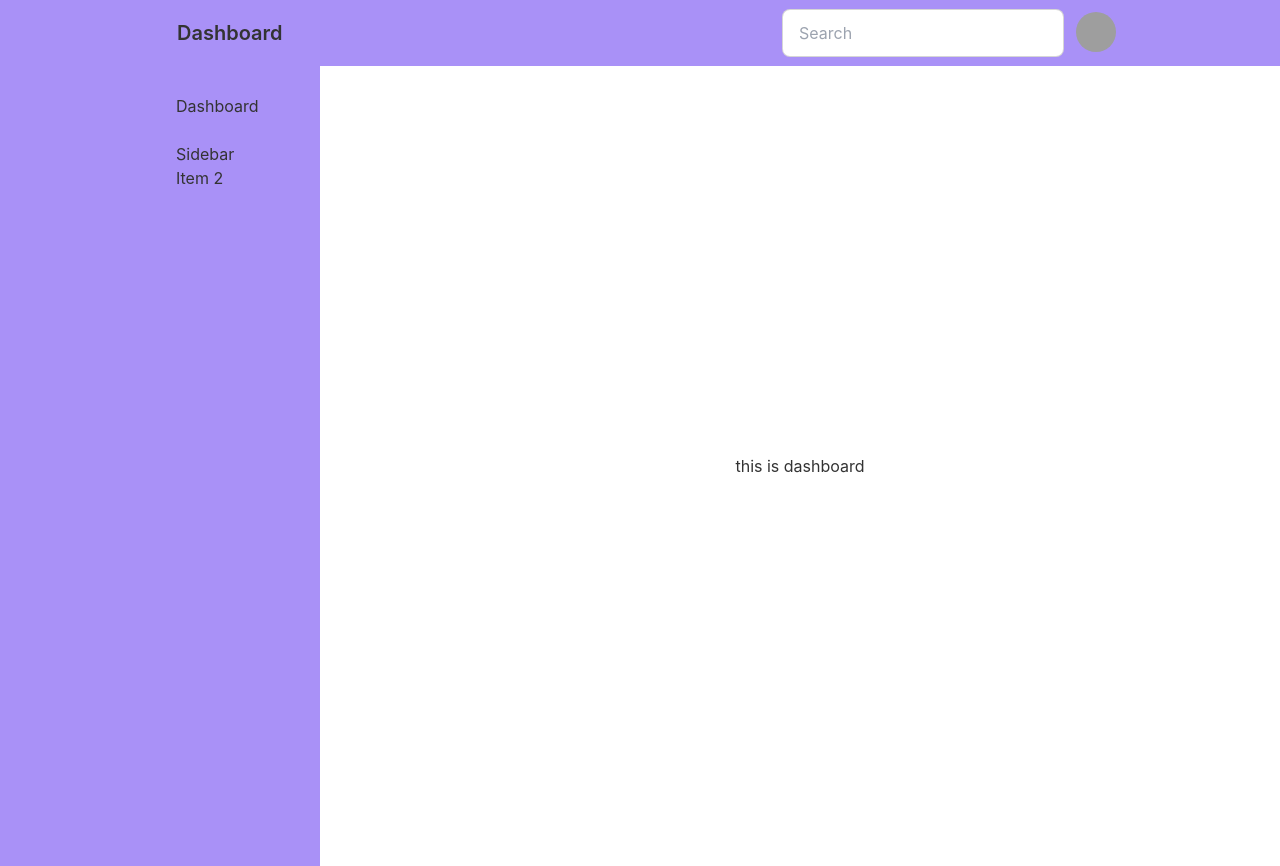
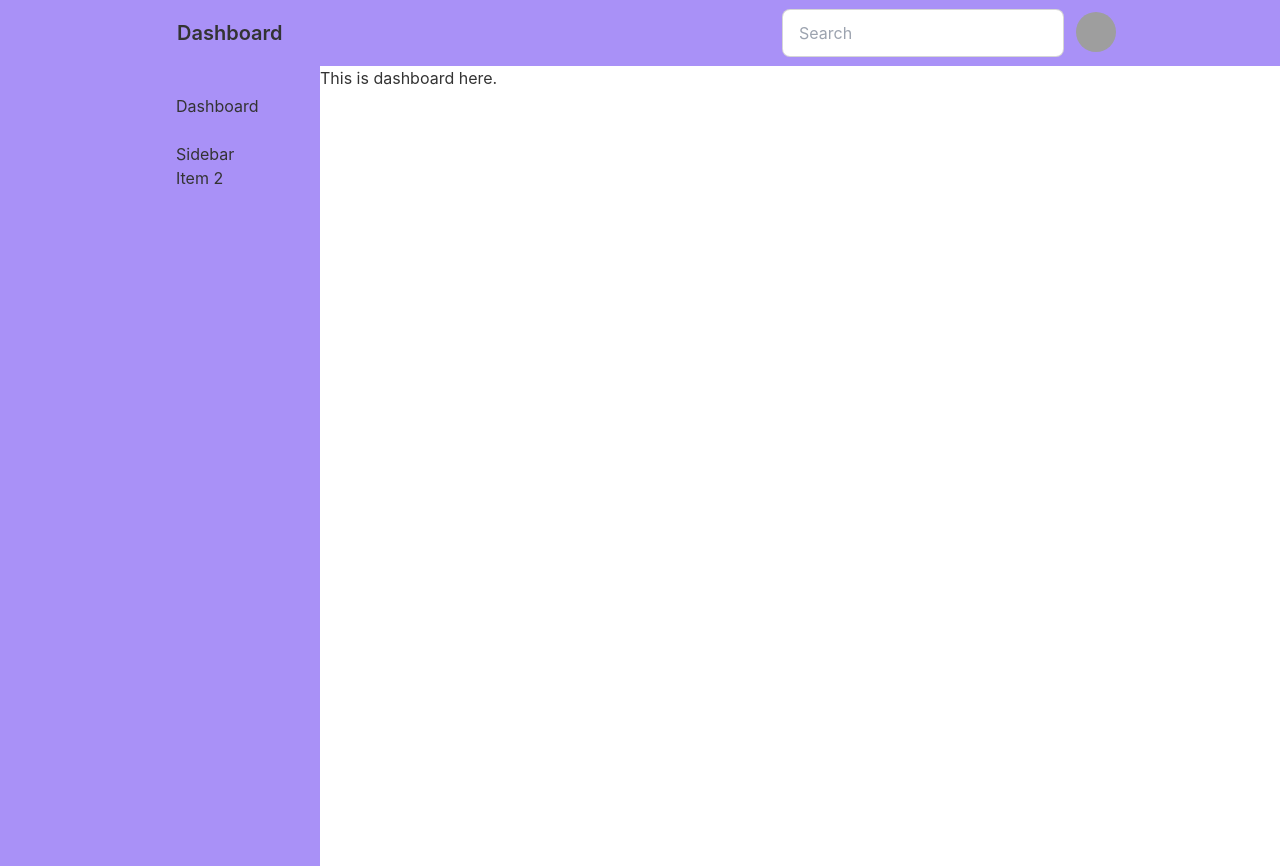
Before and after one commit to rakibul-wdp/data-visualization-dashboard-client, a React (Create React App) app: page / in a window 1280 px wide. Built offline with nearby package versions, Linux system fonts and the light colour scheme; no server answers; grey boxes are pictures that could not be loaded.

Commit message:
load charts data by create hook

```diff
--- a/package.json
+++ b/package.json
@@ -6,8 +6,10 @@
     "@testing-library/jest-dom": "^5.16.4",
     "@testing-library/react": "^13.3.0",
     "@testing-library/user-event": "^13.5.0",
+    "chart.js": "^3.8.0",
     "daisyui": "^2.19.0",
     "react": "^18.2.0",
+    "react-chartjs-2": "^4.3.1",
     "react-dom": "^18.2.0",
     "react-router-dom": "^6.3.0",
     "react-scripts": "5.0.1",
--- a/src/components/Dashboard.js
+++ b/src/components/Dashboard.js
@@ -0,0 +1,14 @@
+import React from 'react';
+import useCharts from '../hooks/useCharts';
+
+const Dashboard = () => {
+  const [charts] = useCharts();
+  console.log(charts);
+  return (
+    <div>
+      <h2>This is dashboard here.</h2>
+    </div>
+  );
+};
+
+export default Dashboard;
--- a/src/components/Drawer.js
+++ b/src/components/Drawer.js
@@ -1,11 +1,13 @@
 import React from 'react';
+import Dashboard from './Dashboard';
 
 const Drawer = () => {
   return (
     <div className='drawer drawer-mobile'>
       <input id='dashboard-drawer' type='checkbox' className='drawer-toggle' />
-      <div className='drawer-content flex flex-col items-center justify-center'>
-        {/* <!-- Page content here --> */} <h2>this is dashboard</h2>
+      <div className='drawer-content flex flex-col'>
+        {/*  Page content here  */}
+        <Dashboard />
       </div>
       <div className='drawer-side'>
         <label htmlFor='dashboard-drawer' className='drawer-overlay'></label>
--- a/src/components/Navbar.js
+++ b/src/components/Navbar.js
@@ -4,7 +4,7 @@ import { Link } from 'react-router-dom';
 const Navbar = () => {
   return (
     <div className='navbar bg-primary px-40'>
-      <label for='dashboard-drawer' class='btn btn-primary drawer-button lg:hidden'>
+      <label htmlFor='dashboard-drawer' className='btn btn-primary drawer-button lg:hidden'>
         <svg
           xmlns='http://www.w3.org/2000/svg'
           fill='none'
--- /dev/null
+++ b/src/hooks/useCharts.js
@@ -0,0 +1,14 @@
+import { useEffect, useState } from 'react';
+
+const useCharts = () => {
+  const [charts, setCharts] = useState([]);
+
+  useEffect(() => {
+    fetch('http://localhost:5000/chart')
+      .then((res) => res.json())
+      .then((data) => setCharts(data));
+  }, []);
+  return charts;
+};
+
+export default useCharts;
```
Also changed, not shown: 1 other file (tests, documents, lock files or other folders).
